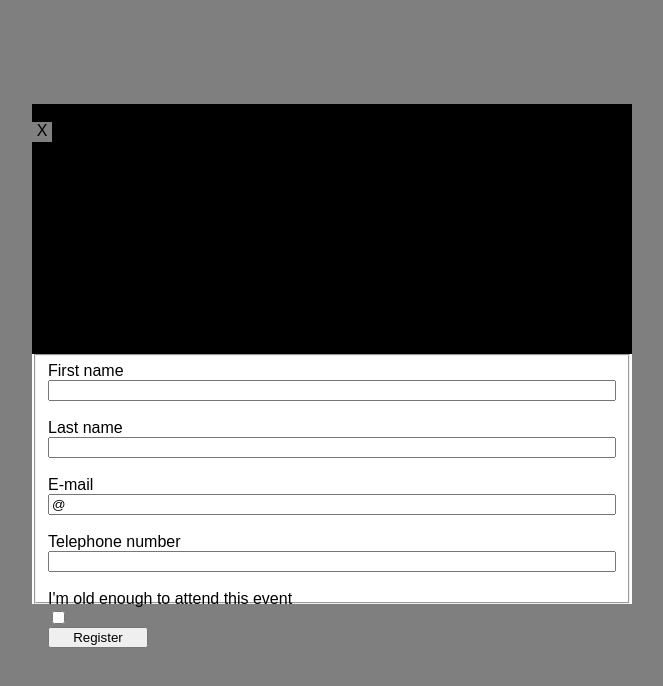
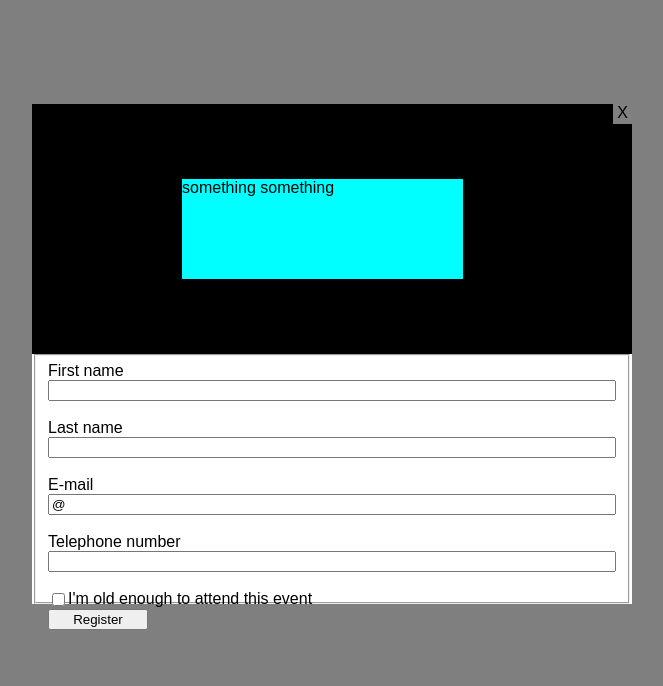
Before and after one commit to kurtrode/hackathon_2, a website: page src/modbox.html in a window 1280 px wide. Shown: the whole page, without its empty margins (316-979 px from the left). Drawn offline with nearby package versions, Linux system fonts and the light colour scheme; files that its build step writes are made by us from their sources; no server answers.

Commit message:
modular window

```diff
--- a/src/css/modstyle.scss
+++ b/src/css/modstyle.scss
@@ -22,9 +22,11 @@ body {
   flex-direction: column;
 }
 
-.modular-content-desc {
+.modular-content {
   background-color: black;
   height: 250px;
+  display: flex;
+  justify-content: flex-end;
 }
 fieldset {
   height: 250px;
@@ -33,11 +35,10 @@ fieldset {
 }
 
 .modular-close {
-  display: flex;
   background-color: grey;
   height: 20px;
   width: 20px;
-  justify-content: center;
+  text-align: center;
 }
 input[type="checkbox"] {
   display: flex;
@@ -50,3 +51,17 @@ button.register {
   width: 100px;
   height: 100px;
 }
+section.check {
+  display: flex;
+  align-self: flex-start;
+  flex-direction: row-reverse;
+}
+
+.desc {
+  display: flex;
+  background-color: aqua;
+  height: 100px;
+  width: 300px; //random
+  align-self: center;
+  margin-inline: 150px; // can be updated
+}
--- a/src/modbox.html
+++ b/src/modbox.html
@@ -12,8 +12,8 @@
 
 <body>
     <div class="modular">
-
-        <div class="modular-content-desc">something something
+        <div class="modular-content">
+            <div class="desc">something something</div>
             <div class="modular-close">X</div>
         </div>
 
@@ -35,9 +35,11 @@
                 <input type="tel" name="number" id="number" required> <br>
 
 
-                <label for="checkage">I'm old enough to attend this event</label>
-                <input type="checkbox" name="checkage" id="checkage
-                    " required>
+                <section class="check">
+                    <label for="checkage">I'm old enough to attend this event</label>
+                    <input type="checkbox" name="checkage" id="checkage
+                        " required>
+                </section>
 
                 <button type="submit" class="register">
                     Register
```
